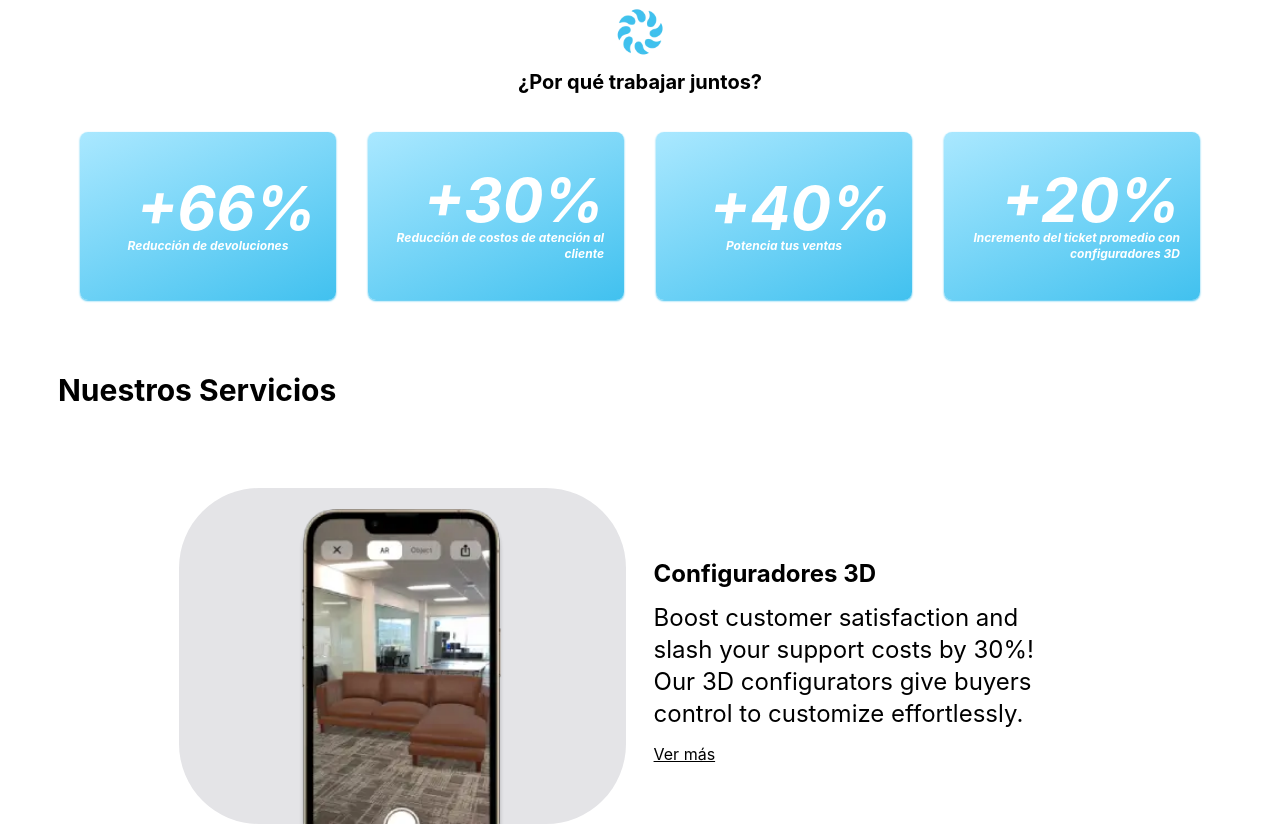
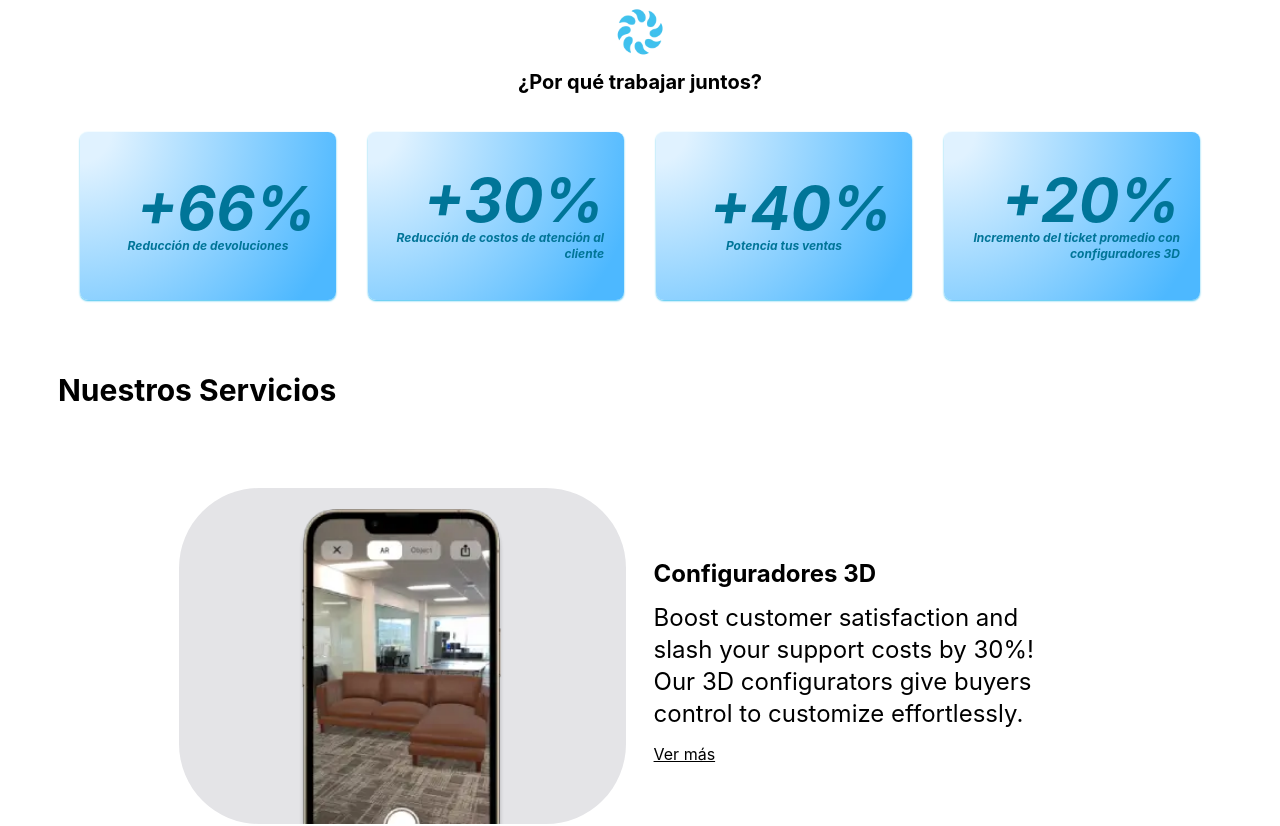
Before and after one commit to ManuelGurbanov/Opptix-Web, a React (Create React App) app: page / in a window 1280 px wide. Shown: the part 720-1546 px from the top of the page. Built offline with nearby package versions, Linux system fonts and the light colour scheme.

Commit message:
background on reasons updated, responsive

```diff
--- a/src/Packs.js
+++ b/src/Packs.js
@@ -93,7 +93,7 @@ function Packs() {
         </div>
         <div className='w-full flex sm:flex-row flex-col items-center justify-center sm:gap-5 gap-2 mb-16'>
             <h1 className='text-black font-extrabold text-xl'>Creamos tu Propio Pack</h1>
-            <button className='bg-lightblue2 p-3 rounded-3xl text-sm font-bold hover:scale-105 transition-all duration-100'>Hablar con un Asesor</button>
+            <button className='bg-lightblue2 p-3 rounded-2xl text-sm font-bold hover:scale-105 transition-all duration-100'>Hablar con un Asesor</button>
         </div>
         </div>
     );
--- a/src/Selector.js
+++ b/src/Selector.js
@@ -10,7 +10,7 @@ function Selector({ cases }) {
   };
 
   return (
-    <div className="flex grayGradientVariant justify-center items-center p-4 bg-white bg-opacity-100 text-black gap-4 h-[8vh] z-50 min-w-[40vw] sm:w-[50vw] w-screen m-0 ring-1 ring-zinc-300 rounded-lg mt-4 sm:absolute fixed sm:top-20 bottom-6">
+    <div className="flex grayGradientVariant justify-center items-center p-4 bg-white bg-opacity-100 text-black gap-4 h-[6vh] z-30 min-w-[40vw] sm:w-[80vw] w-screen m-0 ring-1 ring-zinc-300 rounded-lg mt-4 sm:absolute fixed sm:top-16 bottom-6">
       {cases.map((caseItem) => (
         <button
           onClick={() => handleCaseChange(caseItem.name)}
--- a/src/WhyWorkTogether.js
+++ b/src/WhyWorkTogether.js
@@ -24,14 +24,16 @@ function WhyWorkTogether({ language }) {
         {reasons.map((reason) => (
           <div
             key={reason.id}
-            className="text-center relative mr-4 ml-4 lightblueGradient shadow-sm group shadow-lightblue text-lightblue3 hover:text-lightblue2 italic rounded-lg p-5 sm:h-[168px] sm:w-[20vw] h-[153px] w-[258px] flex-shrink-0 flex items-center justify-center font-bold text-lg sm:text-xl transition-all duration-150"
+            className="text-center relative mr-4 ml-4 bg-lightblue workTogetherBackground shadow-sm group shadow-lightblue text-lightblue3 hover:text-lightblue2 italic rounded-lg p-5 sm:h-[168px] sm:w-[20vw] h-[153px] w-[258px] flex-shrink-0 flex items-center justify-center font-bold text-lg sm:text-xl transition-all duration-150"
           >
-            <div className="flex flex-col items-center justify-center h-full w-full text-white text-right">
+            <div className="flex flex-col items-center justify-center h-full w-full text-white sm:text-lightblue5 text-right">
               <h1 className="text-6xl w-full">{reason.percentage}</h1>
               <h1 className="text-xs">{reason.reason}</h1>
             </div>
           </div>
         ))}
+
+
         </div>
 
       </div>
--- a/src/index.css
+++ b/src/index.css
@@ -74,3 +74,10 @@ canvas {
   background: rgb(219,219,219);
   background: radial-gradient(circle, rgba(219,219,219,1) 0%, rgba(175,175,175,1) 100%);
 }
+
+@media (min-width: 1024px) {
+  .workTogetherBackground {
+    background: radial-gradient(circle at left top, #E0F2FF 10%, #4DB8FF 90%);
+    background-clip: padding-box;
+  }
+}
--- a/tailwind.config.js
+++ b/tailwind.config.js
@@ -10,6 +10,7 @@ module.exports = {
         lightblue2: "#17A8D3",
         lightblue3: "#809CA6",
         lightblue4: "#91B4BFE5",
+        lightblue5: "#007598",
       },
     },
   },
```
Also changed, not shown: 1 other file (tests, documents, lock files or other folders).
